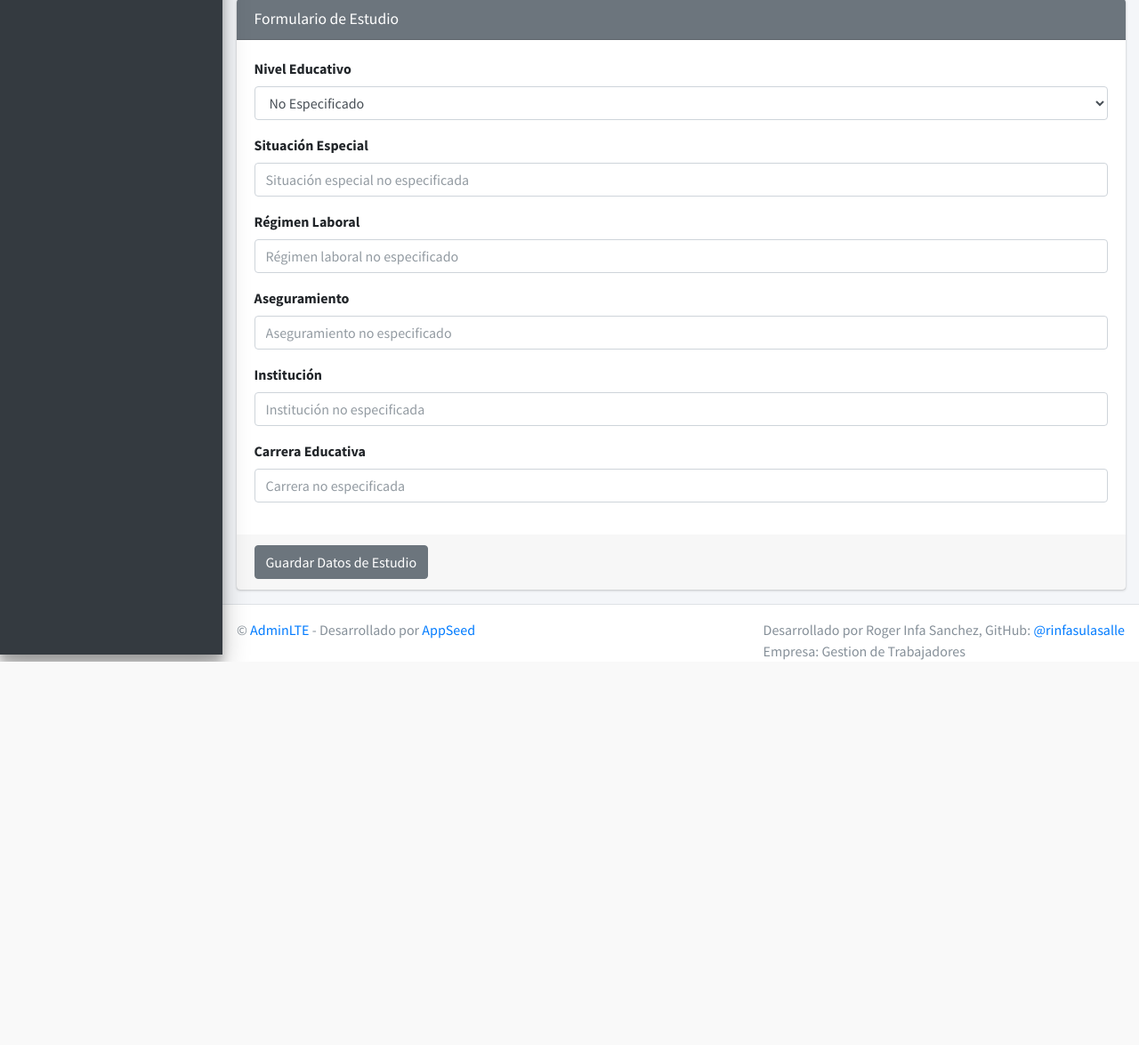
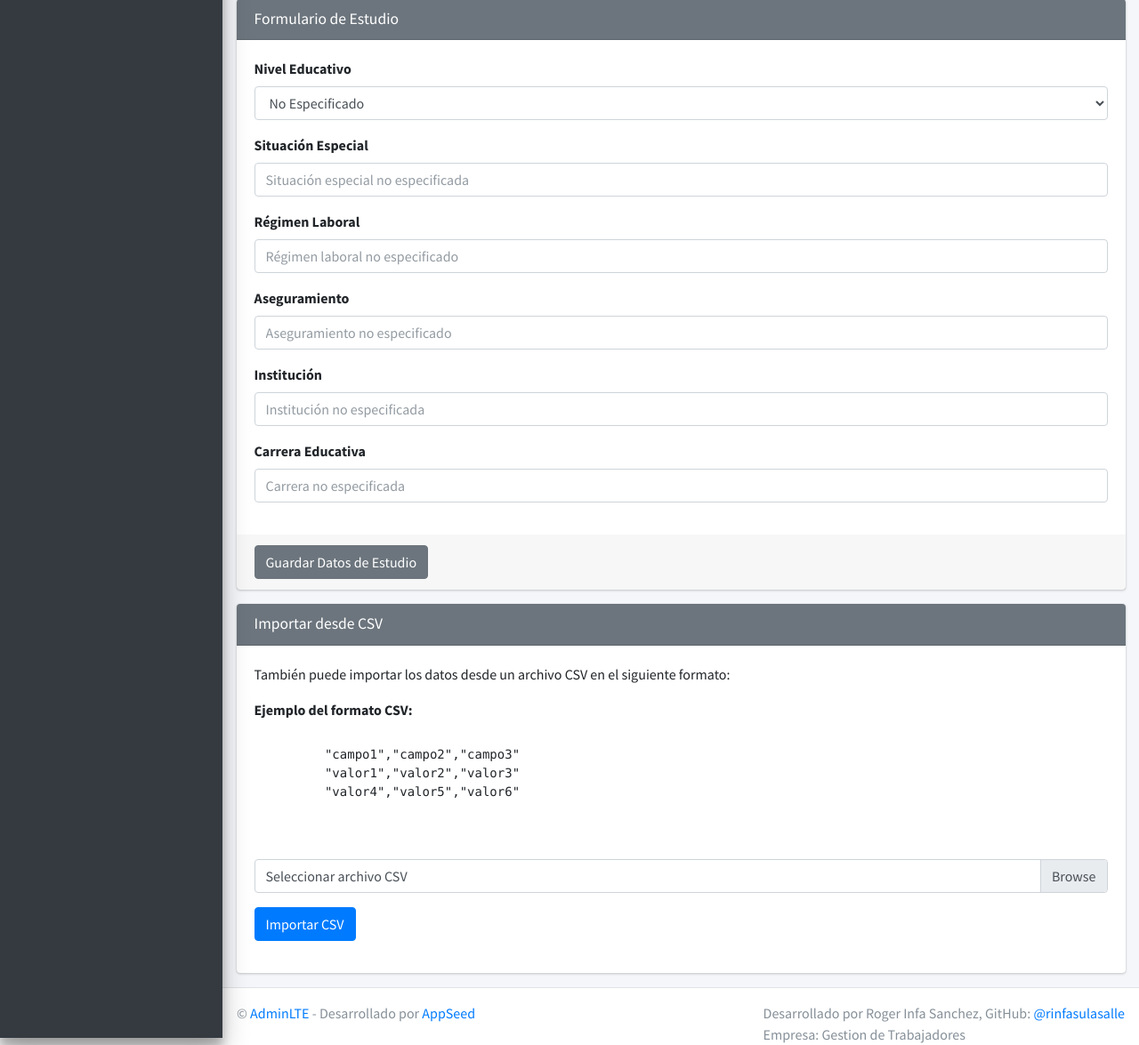
Before and after one commit to rinfasulasalle/myadmin, a Flask app: page /forms-trabajador.html in a window 1280 px wide. Shown: the part 2418-3593 px from the top of the page at 89% size. Before the commit the page ends 3162 px from the top, so only its background shows below. Run offline with Flask 3, Linux system fonts and the light colour scheme; the visitor is signed in with stand-in values (Sample User, id 1); data comes from the database, SQL or seed files in the repository; style sheets or scripts are compiled from the project's sources; parts of the project's set-up code (start-up, migrations or seed data) failed here and were passed over; some libraries are stand-ins or nearby versions.

Commit message:
form de trabajadores

```diff
--- a/apps/templates/home/forms-trabajador.html
+++ b/apps/templates/home/forms-trabajador.html
@@ -641,7 +641,6 @@ endblock %}
                     placeholder="Carrera no especificada"
                   />
                 </div>
-                <!-- Agrega el resto de los campos aquí -->
               </div>
               <div class="card-footer">
                 <button type="submit" class="btn btn-secondary">
@@ -649,6 +648,46 @@ endblock %}
                 </button>
               </div>
             </form>
+          </div>
+        </div>
+
+        <!-- Para cargar desde CSV -->
+        <div class="col-md-12">
+          <div class="card card-secondary">
+            <div class="card-header">
+              <h3 class="card-title">Importar desde CSV</h3>
+            </div>
+            <div class="card-body">
+              <p>
+                También puede importar los datos desde un archivo CSV en el
+                siguiente formato:
+              </p>
+              <p><strong>Ejemplo del formato CSV:</strong></p>
+              <pre>
+        "campo1","campo2","campo3"
+        "valor1","valor2","valor3"
+        "valor4","valor5","valor6"
+              </pre>
+              <div class="custom-file mt-3">
+                <input
+                  type="file"
+                  class="custom-file-input"
+                  id="csvFile"
+                  accept=".csv"
+                />
+                <label class="custom-file-label" for="csvFile"
+                  >Seleccionar archivo CSV</label
+                >
+              </div>
+              <button
+                type="button"
+                class="btn btn-primary mt-3"
+                onclick="importarCSV()"
+              >
+                Importar CSV
+              </button>
+              <div id="csvContent" class="mt-3"></div>
+            </div>
           </div>
         </div>
       </div>
@@ -687,5 +726,22 @@ endblock %}
     this.classList.toggle("fa-eye-slash");
   });
 </script>
+<script>
+  function importarCSV() {
+    const fileInput = document.getElementById("csvFile");
+    const csvContentDiv = document.getElementById("csvContent");
+    const file = fileInput.files[0];
 
+    if (file) {
+      const reader = new FileReader();
+      reader.onload = function (e) {
+        const csvContent = e.target.result;
+        csvContentDiv.innerText = csvContent;
+      };
+      reader.readAsText(file);
+    } else {
+      csvContentDiv.innerText = "Por favor, seleccione un archivo CSV.";
+    }
+  }
+</script>
 {% endblock javascripts %}
```
